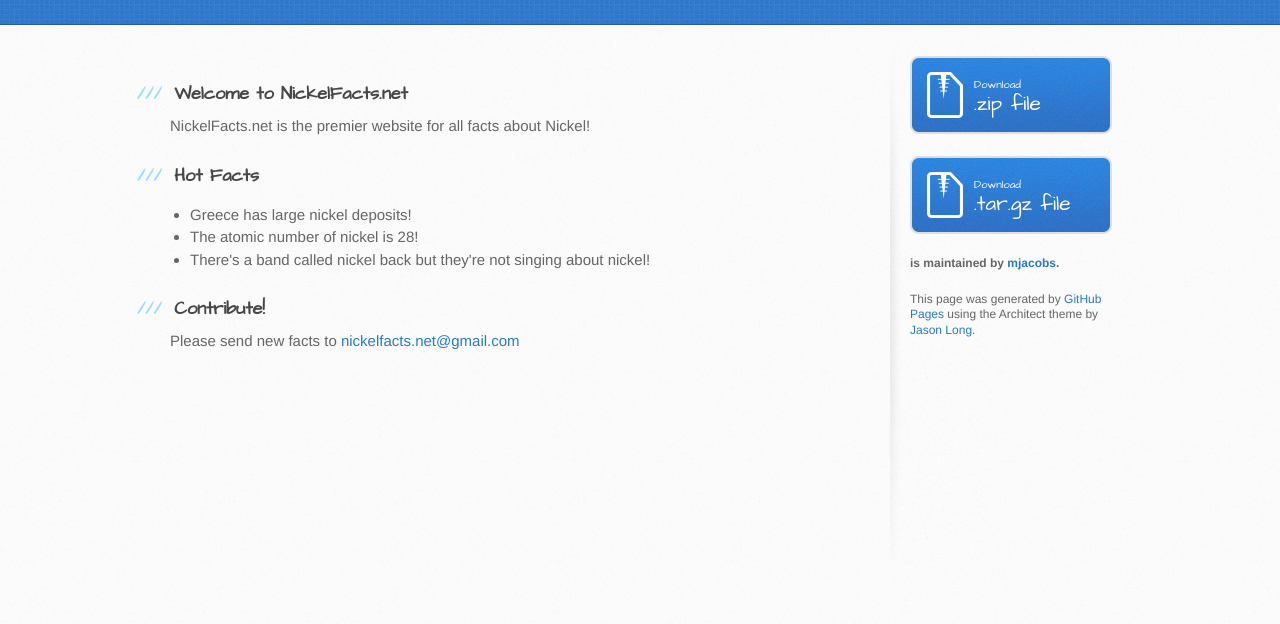
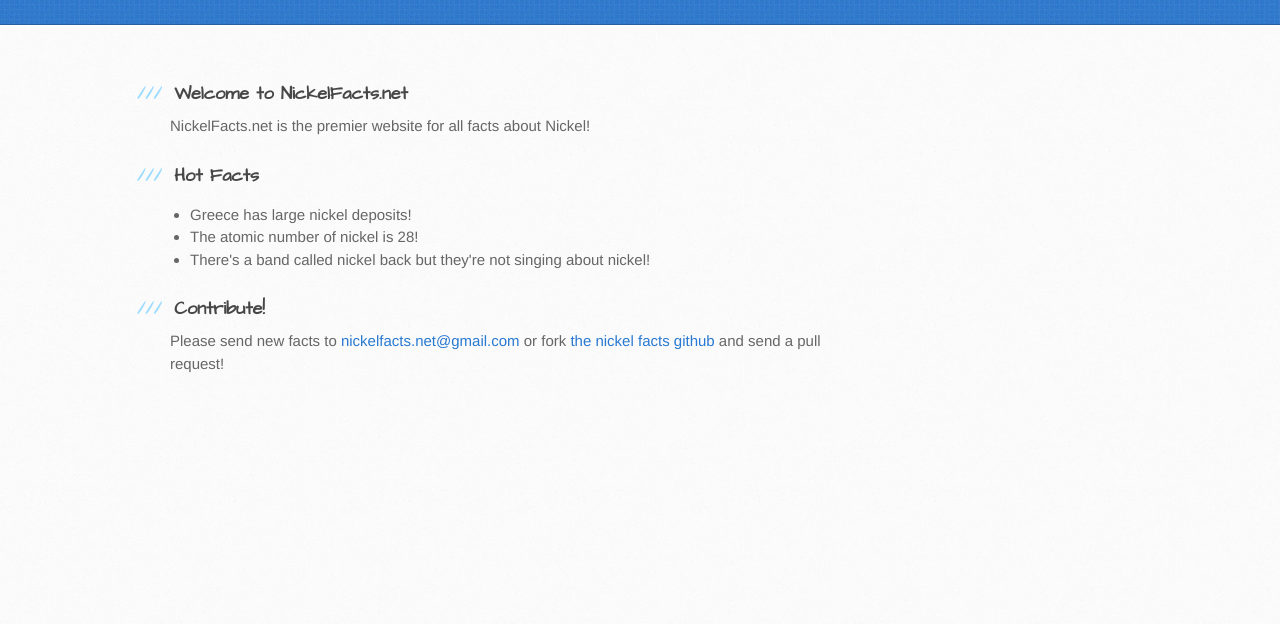
Before and after one commit to mjacobs/nickelfacts.net, a plain HTML site: page index.html in a window 1280 px wide. Shown: the part 176-800 px from the top of the page. Drawn offline with Linux system fonts and the light colour scheme.

Commit message:
Remove github sidebar

```diff
--- a/index.html
+++ b/index.html
@@ -21,7 +21,6 @@
       <div class="inner">
         <h1>Nickelfacts.net</h1>
         <h2>The premier nickel facts website.</h2>
-        <a href="https://github.com/mjacobs/nickelfacts.net" class="button"><small>View project on</small> GitHub</a>
       </div>
     </header>
 
@@ -45,26 +44,13 @@
 <h3>
 <a id="contribute" class="anchor" href="#contribute" aria-hidden="true"><span class="octicon octicon-link"></span></a>Contribute!</h3>
 
-<p>Please send new facts to <a href="mailto:nickelfacts.net@gmail.com">nickelfacts.net@gmail.com</a></p>
+<p>Please send new facts to
+<a href="mailto:nickelfacts.net@gmail.com">nickelfacts.net@gmail.com</a> or fork
+<a href="http://github.com/mjacobs/nickelfacts.net">the nickel facts github</a>
+and send a pull request!
         </section>
-
-        <aside id="sidebar">
-          <a href="https://github.com/mjacobs/nickelfacts.net/zipball/master" class="button">
-            <small>Download</small>
-            .zip file
-          </a>
-          <a href="https://github.com/mjacobs/nickelfacts.net/tarball/master" class="button">
-            <small>Download</small>
-            .tar.gz file
-          </a>
-
-          <p class="repo-owner"><a href="https://github.com/mjacobs/nickelfacts.net"></a> is maintained by <a href="https://github.com/mjacobs">mjacobs</a>.</p>
-
-          <p>This page was generated by <a href="https://pages.github.com">GitHub Pages</a> using the Architect theme by <a href="https://twitter.com/jasonlong">Jason Long</a>.</p>
-        </aside>
       </div>
     </div>
 
-
   </body>
 </html>
```
